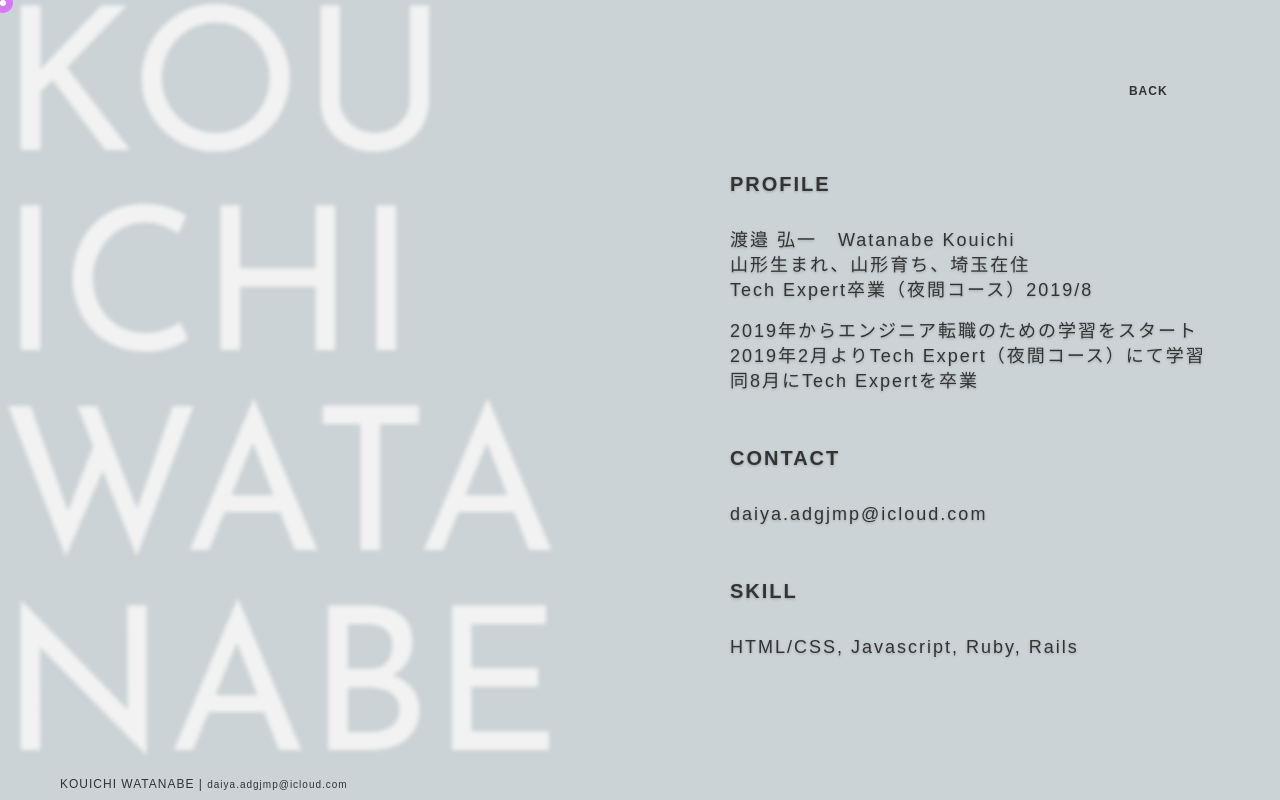
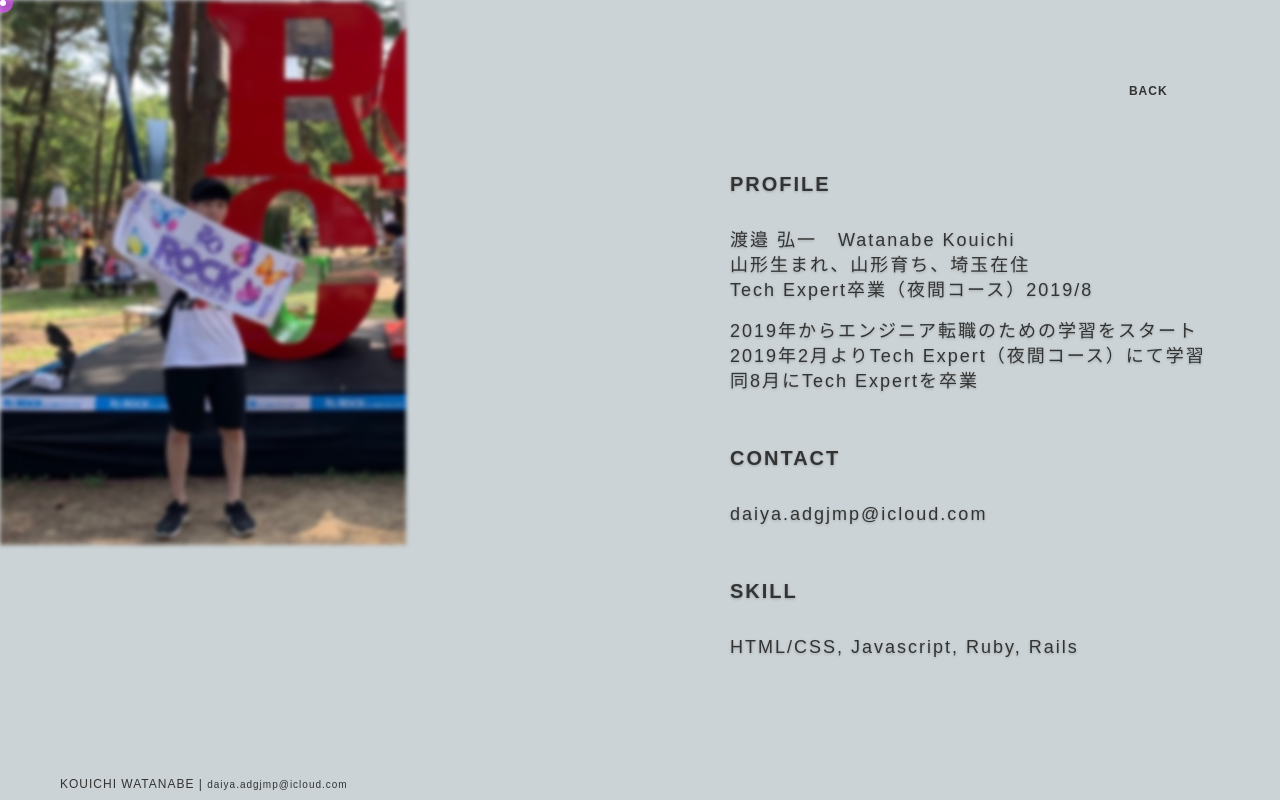
Before and after one commit to kouichi-nabe/kouichi-nabe.github.io, a plain HTML site: page about.html in a window 1280 px wide. Drawn offline with nearby package versions, Linux system fonts and the light colour scheme.

Commit message:
update about html

```diff
--- a/about.html
+++ b/about.html
@@ -32,14 +32,13 @@
   </header>
 
   <div class="big-name">
-    <span class="name-1">KOU<span>
-    <span class="name-2">ICHI<span>
-    <span class="name-3">WATA<span>
-    <span class="name-4">NABE<span>
+    <div class="big-name__inner">
+      <img src="images/my-image.jpg">
+    </div>
   </div>
 
   <div class="big-name-small">
-    KOUICHI</br>WATANABE
+    <img src="images/my-image.jpg">
   </div>
 
 
```
